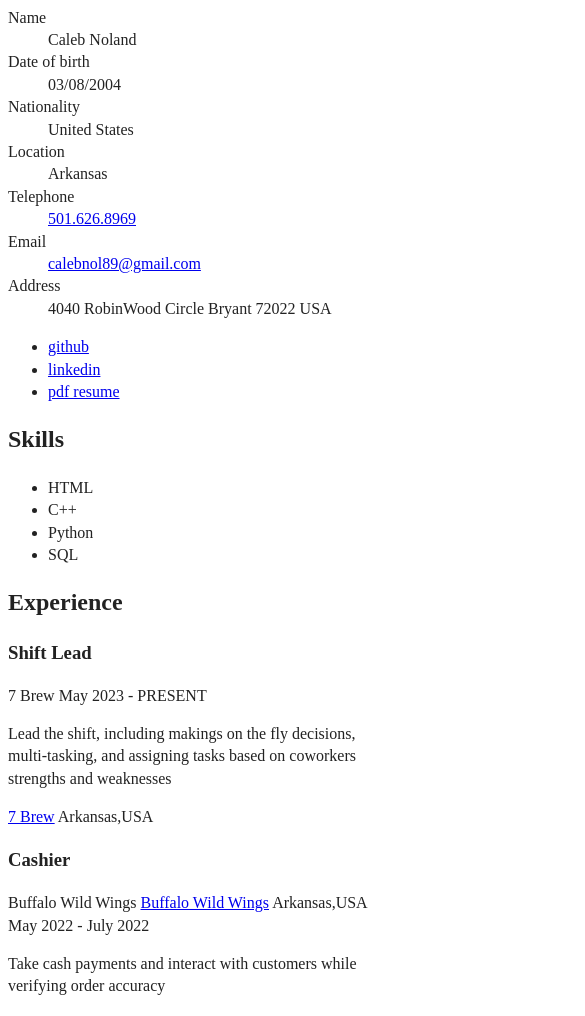
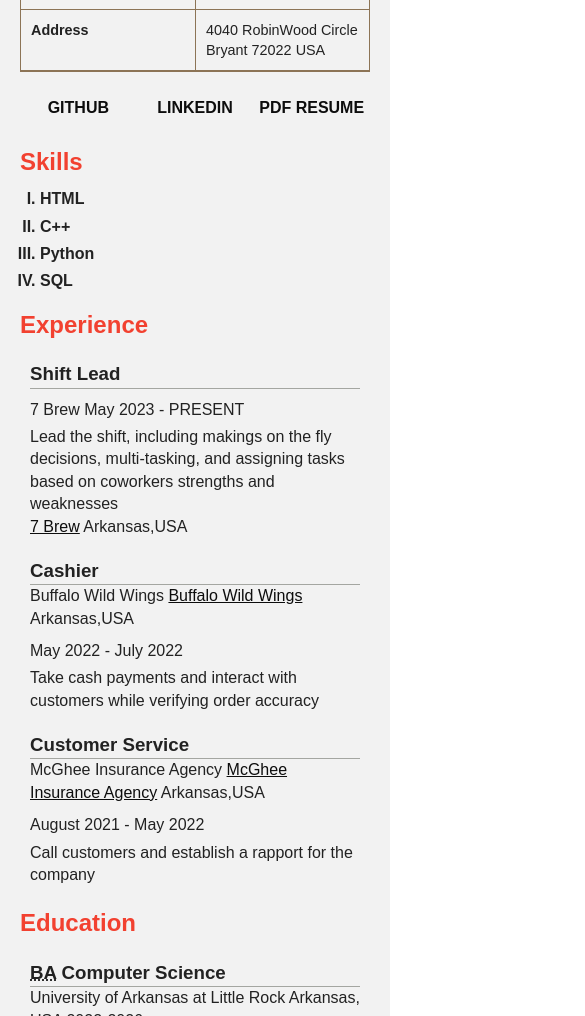
Before and after one commit to christophernoland-8/mobile-web-development-25, a plain HTML site: page resume/index.html in a window 390 px wide. Shown: the part 984-2000 px from the top of the page, 585 px wide, since content can reach past the window. Drawn offline with Linux system fonts and the light colour scheme.

Commit message:
Phone view that I never pushed

```diff
--- a/resume/css/style.css
+++ b/resume/css/style.css
@@ -84,7 +84,201 @@
      Author's custom styles
      ========================================================================== */
 
-/*Header Styles*/
+  /* CSS Custom Properties */
+
+  :root{
+    --black-theme: #0D0D0D;
+    --grey-theme: #A4A6A1;
+    --off-white-theme: #F2F2F2;
+    --brown-theme:#8C7456;
+    --red-theme: #F24130;
+
+    --padding-universal: 10px;
+    --typography: font-family: "Andika", sans-serif;
+  }
+
+  /* ------ Box Sizing -------*/
+
+  *{
+    padding:0px;
+    margin:0px;
+  }
+
+  html {
+    box-sizing: border-box;
+  }
+  *,
+  *:before,
+  *:after {
+    box-sizing: inherit;
+  }
+
+  /* ------ Utility Classes  -------*/
+  .container {
+    max-width: 420px; /* Design Time */
+    margin: 0 auto;
+    background: var(--off-white-theme);
+    font-family: "Andika", sans-serif;
+  }
+
+  img {
+    max-width: 100%;
+  }
+
+  /* ----- Header -----*/
+  #top{
+    padding-top:10px;
+    padding-bottom: 30px;
+    border-bottom: 2px var(--brown-theme) solid;
+    background: var(--off-white-theme);
+  }
+
+  #top ul{
+    display:grid;
+    grid-template-columns: 1fr 1fr 1fr 1fr;
+    padding: 10px 10px 0px 10px;
+  }
+  #top li{
+    list-style-type: none;
+
+  }
+
+
+
+  #top a{
+    display: block;
+    text-align: center;
+    text-decoration: none;
+    color: var(--black-theme);
+
+    font-size: 1.2em;
+    padding:10px 16px;
+
+  }
+  #top a:hover{
+    width:100%;
+      border-bottom:2px solid var(--red-theme);
+      padding-bottom:1px;
+  }
+
+  /*----- Main -----*/
+
+  main {
+    padding: 20px 20px;
+    font-family: "Andika", sans-serif;
+  }
+  h1{
+    padding-bottom:10px;
+  }
+
+  h2{
+    color: var(--red-theme);
+    padding-bottom: 10px;
+  }
+
+  #about h2{
+    padding-bottom: 5px;
+  }
+
+  #about p{
+    padding-top: 20px;
+    padding-bottom: 20px;
+    font-size: 1.07em;
+  }
+
+  dl {
+    display: grid;
+    grid-template-columns: 1fr 1fr;
+    font-size:.9rem;
+    border: 1px solid var(--brown-theme);
+  }
+
+  dt {
+    grid-column: 1;
+    font-weight: 700;
+    padding: 10px;
+    border-bottom: 1px solid var(--brown-theme);
+
+  }
+  dd {
+    grid-column: 2;
+    padding: 10px;
+    border-left: 1px solid var(--brown-theme);
+    border-bottom: 1px solid var(--brown-theme);
+  }
+
+  dd a{
+    color: var(--black-theme);
+  }
+
+  ul.related-links{
+    display: grid;
+    grid-template-columns: 1fr 1fr 1fr;
+    padding: 25px 0px;
+  }
+
+  ul.related-links li{
+    list-style-type: none;
+    text-align:center;
+  }
+
+  ul.related-links li a{
+    text-decoration:none;
+    color: var(--black-theme);
+    text-transform: uppercase;
+    font-weight: 800;
+  }
+
+  ul.related-links li a:hover{
+    width:100%;
+     border-bottom:2px solid var(--red-theme);
+     padding-bottom:1px;
+  }
+
+  #skills ul{
+    list-style-type: upper-roman;
+    padding-left: 20px;
+    font-weight: 600;
+    padding-bottom: 10px;
+  }
+  #skills ul li{
+    padding-bottom: 5px;
+  }
+
+  #experience{
+    display:grid;
+    grid-template-columns: 1fr;
+    padding-bottom: 10px;
+  }
+
+  article{
+    grid-column:1;
+    padding: 10px;
+  }
+  article h3{
+    border-bottom:1px solid var(--grey-theme);
+  }
+
+  article div{
+    padding-top: 10px;
+  }
+
+  article p{
+    padding-top: 5px;
+  }
+
+  article a{
+    color: var(--black-theme);
+  }
+
+  @media screen and (min-width:768px){
+
+
+
+
+
+  }
+
 
 
   /* ==========================================================================
```
Lines whose indentation alone changed are shown as unchanged.
